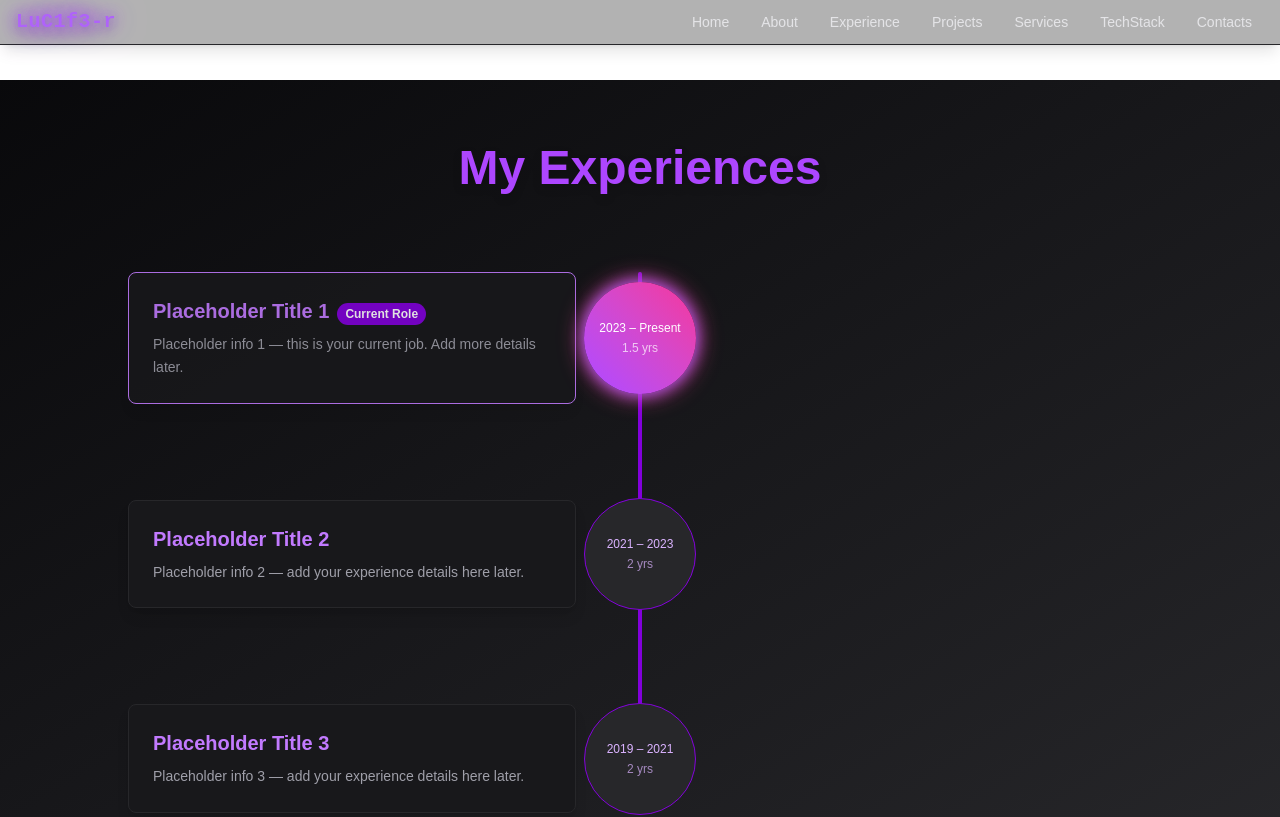
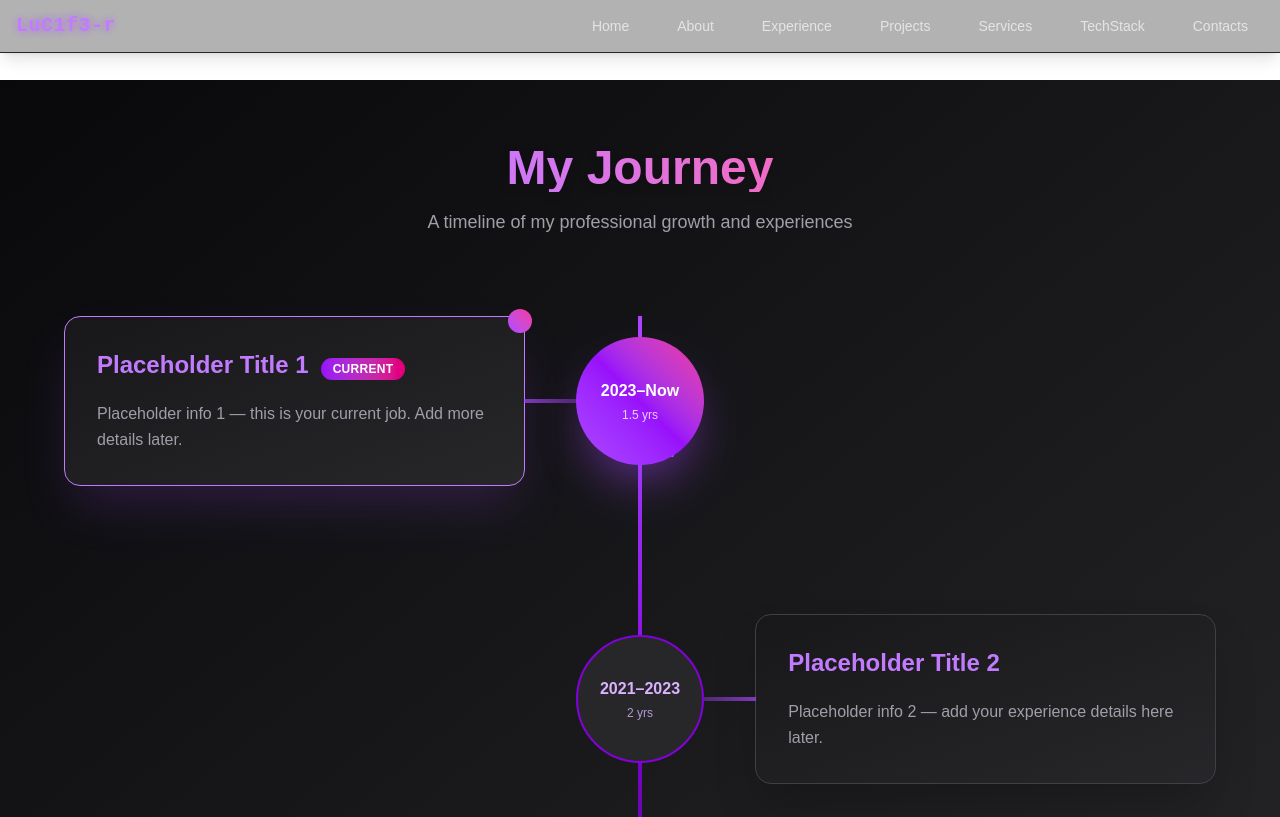
Before and after one commit to LuC1f3-r/portfolio, a Next.js app: page /experience in a window 1280 px wide. Shown: the top 817 px of the page. Built offline with nearby package versions, Linux system fonts and the light colour scheme.

Commit message:
changed the Ui

```diff
--- a/app/components/Navbar.tsx
+++ b/app/components/Navbar.tsx
@@ -1,100 +1,138 @@
 "use client";
 
 import Link from "next/link";
-import { useState } from "react";
-import { FaBars, FaTimes, FaTwitter, FaLinkedin, FaGithub } from "react-icons/fa";
+import { useState, useEffect } from "react";
+import {
+  FaBars,
+  FaTimes,
+  FaTwitter,
+  FaLinkedin,
+  FaGithub,
+} from "react-icons/fa";
 
 const navItems = [
-  { label: "Home", href: "/" },
-  { label: "About", href: "/about" },
-  { label: "Experience", href: "/experience" },
-  { label: "Projects", href: "/projects" },
-  { label: "Services", href: "/services" },
-  { label: "TechStack", href: "/techstack" },
-  { label: "Contacts", href: "/contacts" },
+  { label: "Home", href: "#home" },
+  { label: "About", href: "#about" },
+  { label: "Experience", href: "#experience" },
+  { label: "Projects", href: "#projects" },
+  { label: "Services", href: "#services" },
+  { label: "TechStack", href: "#techstack" },
+  { label: "Contacts", href: "#contacts" },
 ];
 
 const socialLinks = [
-  { icon: <FaTwitter />, href: "https://twitter.com/", label: "Twitter" },
-  { icon: <FaLinkedin />, href: "https://linkedin.com/", label: "LinkedIn" },
-  { icon: <FaGithub />, href: "https://github.com/", label: "GitHub" },
+  { icon: <FaTwitter />, href: "https://x.com/Niyaznhh", label: "Twitter" },
+  { icon: <FaLinkedin />, href: "https://www.linkedin.com/in/niyazherkal/", label: "LinkedIn" },
+  { icon: <FaGithub />, href: "https://github.com/LuC1f3-r", label: "GitHub" },
 ];
 
 export default function Navbar() {
   const [menuOpen, setMenuOpen] = useState(false);
 
+  useEffect(() => {
+    document.body.style.overflow = menuOpen ? "hidden" : "auto";
+    return () => {
+      document.body.style.overflow = "auto";
+    };
+  }, [menuOpen]);
+
+  const closeMenu = () => setMenuOpen(false);
+
   return (
+    <>
+      {/* Fixed Navbar */}
       <header className="fixed top-0 left-0 w-full z-50 bg-black/30 backdrop-blur-lg border-b border-zinc-800 shadow-lg">
-      <nav className="max-w-7xl mx-auto px-4 py-2 flex justify-between items-center text-zinc-200">
+        <nav className="max-w-7xl mx-auto px-4 py-3 flex justify-between items-center text-zinc-200">
+          {/* Logo */}
+          <Link href="#home">
             <h1
-          className="text-purple-400 text-xl font-extrabold tracking-wide animate-breathing-glow drop-shadow-lg"
+              className="text-purple-400 text-xl font-extrabold tracking-wide animate-breathing-glow cursor-pointer"
               style={{ fontFamily: "Fira Mono, monospace" }}
             >
               LuC1f3-r
             </h1>
-        <ul className="hidden md:flex gap-2 text-xs sm:text-sm">
+          </Link>
+
+          {/* Desktop Nav */}
+          <ul className="hidden lg:flex gap-4 text-sm">
             {navItems.map((item, idx) => (
               <li key={idx}>
                 <Link
                   href={item.href}
-                className="relative px-3 py-1 rounded-md transition-all duration-200
-                          hover:bg-purple-900/30 hover:text-purple-400
-                          active:scale-95 active:bg-purple-800/60
-                          focus:outline-none focus:ring-2 focus:ring-purple-500
-                          before:absolute before:inset-0 before:rounded-md before:opacity-0
-                          before:transition-all before:duration-300
-                          hover:before:opacity-100 hover:before:shadow-[0_0_16px_4px_rgba(168,85,247,0.3)]"
-                style={{ zIndex: 1 }}
+                  className="px-4 py-2 rounded-md transition-all duration-200 hover:bg-purple-900/30 hover:text-purple-400"
                 >
                   {item.label}
                 </Link>
               </li>
             ))}
           </ul>
-        {/* Menu Button */}
+
+          {/* Hamburger Button for Mobile */}
           <button
-          className="md:hidden p-2 rounded focus:outline-none focus:ring-2 focus:ring-purple-500"
-          onClick={() => setMenuOpen((v) => !v)}
+            className="lg:hidden p-2 rounded-md focus:outline-none focus:ring-2 focus:ring-purple-500"
+            onClick={() => setMenuOpen(true)}
             aria-label="Open menu"
           >
-          {menuOpen ? <FaTimes size={22} /> : <FaBars size={22} />}
+            <FaBars className="text-zinc-200 text-xl" />
           </button>
-        {/* Mobile Menu */}
-        {menuOpen && (
-          <div className="fixed inset-0 bg-black/70 z-50 flex flex-col items-end">
-            <div className="w-2/3 max-w-xs bg-zinc-900 h-full p-6 flex flex-col gap-6 shadow-lg">
+        </nav>
+      </header>
+
+      {/* Fullscreen Overlay Menu */}
+      <div
+        className={`fixed inset-0 z-50 transition-all duration-500 ${
+          menuOpen ? "opacity-100 visible" : "opacity-0 invisible"
+        }`}
+      >
+        {/* Background */}
+        <div
+          className="absolute inset-0 bg-black/95 backdrop-blur-sm"
+          onClick={closeMenu}
+        />
+
+        {/* Menu Content */}
+        <div className="relative z-10 flex flex-col items-center justify-center h-full px-6">
+          {/* Close Button */}
           <button
-                className="self-end mb-4 p-2 rounded focus:outline-none focus:ring-2 focus:ring-purple-500"
-                onClick={() => setMenuOpen(false)}
+            onClick={closeMenu}
+            className="absolute top-8 right-8 p-3 rounded-full bg-white/10 hover:bg-white/20"
             aria-label="Close menu"
           >
-                <FaTimes size={22} />
+            <FaTimes size={24} className="text-white" />
           </button>
-              <ul className="flex flex-col gap-4 text-base">
+
+          {/* Navigation Items */}
+          <nav className="text-center">
+            <ul className="space-y-8">
               {navItems.map((item, idx) => (
                 <li key={idx}>
                   <Link
                     href={item.href}
-                      className="block px-3 py-2 rounded-md transition-all duration-200
-                                hover:bg-purple-900/30 hover:text-purple-400
-                                active:scale-95 active:bg-purple-800/60
-                                focus:outline-none focus:ring-2 focus:ring-purple-500"
-                      onClick={() => setMenuOpen(false)}
+                    onClick={closeMenu}
+                    className={`block text-4xl font-light text-white/90 hover:text-purple-400 transition-all duration-300 transform hover:scale-110 ${
+                      menuOpen ? "animate-fade-in-up" : ""
+                    }`}
+                    style={{
+                      animationDelay: `${idx * 100}ms`,
+                      animationFillMode: "both",
+                    }}
                   >
                     {item.label}
                   </Link>
                 </li>
               ))}
             </ul>
-              <div className="flex gap-4 mt-auto">
+          </nav>
+
+          {/* Social Icons */}
+          <div className="absolute bottom-12 flex gap-8">
             {socialLinks.map((item, idx) => (
               <a
                 key={idx}
                 href={item.href}
                 target="_blank"
                 rel="noopener noreferrer"
-                    className="text-zinc-200 hover:text-purple-400 text-2xl transition"
-                    aria-label={item.label}
+                className="text-2xl text-white/70 hover:text-purple-400 hover:scale-125 transition-transform"
               >
                 {item.icon}
               </a>
@@ -102,24 +140,37 @@ export default function Navbar() {
           </div>
         </div>
       </div>
-        )}
-      </nav>
-      <style jsx global>{`
+
+      {/* Animation Styles */}
+      <style jsx>{`
+        @keyframes fade-in-up {
+          from {
+            opacity: 0;
+            transform: translateY(30px);
+          }
+          to {
+            opacity: 1;
+            transform: translateY(0);
+          }
+        }
+
+        .animate-fade-in-up {
+          animation: fade-in-up 0.6s ease-out;
+        }
+
         @keyframes breathing-glow {
-          0%,
-          100% {
-            text-shadow: 0 0 8px #a855f7, 0 0 16px #a855f7, 0 0 24px #a855f7;
-            color: #a855f7;
+          0%, 100% {
+            text-shadow: 0 0 5px rgba(168, 85, 247, 0.5);
           }
           50% {
-            text-shadow: 0 0 24px #a855f7, 0 0 48px #a855f7, 0 0 64px #a855f7;
-            color: #c084fc;
+            text-shadow: 0 0 20px rgba(168, 85, 247, 0.8), 0 0 30px rgba(168, 85, 247, 0.6);
           }
         }
+
         .animate-breathing-glow {
-          animation: breathing-glow 2.5s ease-in-out infinite;
+          animation: breathing-glow 2s ease-in-out infinite;
         }
       `}</style>
-    </header>
+    </>
   );
 }
--- a/app/experience/page.tsx
+++ b/app/experience/page.tsx
@@ -1,12 +1,29 @@
 'use client'
 
-import { useEffect, useState } from "react";
+import { useEffect, useState, useRef } from "react";
 
 export default function Experience() {
   const [currentYear, setCurrentYear] = useState<number>(new Date().getFullYear());
+  const [visibleItems, setVisibleItems] = useState<Set<number>>(new Set([1, 2, 3]));
+  const observerRef = useRef<IntersectionObserver | null>(null);
 
   useEffect(() => {
     setCurrentYear(new Date().getFullYear());
+
+    // Intersection Observer for scroll animations
+    observerRef.current = new IntersectionObserver(
+      (entries) => {
+        entries.forEach((entry) => {
+          if (entry.isIntersecting) {
+            const id = parseInt(entry.target.getAttribute('data-id') || '0');
+            setVisibleItems(prev => new Set([...prev, id]));
+          }
+        });
+      },
+      { threshold: 0.1, rootMargin: '100px' }
+    );
+
+    return () => observerRef.current?.disconnect();
   }, []);
 
   const experiences = [
@@ -36,60 +53,180 @@ export default function Experience() {
     },
   ];
 
+  const attachObserver = (element: HTMLElement | null, id: number) => {
+    if (element && observerRef.current) {
+      element.setAttribute('data-id', id.toString());
+      observerRef.current.observe(element);
+    }
+  };
+
   return (
-    <main className="w-screen min-h-screen pt-16 px-8 bg-gradient-to-br from-zinc-950 via-zinc-900 to-zinc-800 text-zinc-100 flex flex-col items-center">
+    <main className="w-screen min-h-screen pt-16 px-4 sm:px-8 bg-gradient-to-br from-zinc-950 via-zinc-900 to-zinc-800 text-zinc-100 flex flex-col items-center overflow-x-hidden">
 
-      <h1 className="text-4xl sm:text-5xl font-extrabold text-purple-500 drop-shadow-lg mb-20">
-        My Experiences
+      <div className="text-center mb-20">
+        <h1 className="text-4xl sm:text-5xl font-extrabold text-transparent bg-clip-text bg-gradient-to-r from-purple-400 to-pink-400 drop-shadow-lg mb-4">
+          My Journey
         </h1>
+        <p className="text-zinc-400 text-lg max-w-2xl mx-auto">
+          A timeline of my professional growth and experiences
+        </p>
+      </div>
 
-      <div className="relative max-w-5xl w-full">
-        {/* Vertical center line */}
-        <div className="absolute top-0 left-1/2 transform -translate-x-1/2 w-1 bg-purple-700 h-full rounded" />
+      <div className="relative max-w-6xl w-full pb-12">
+        {/* Vertical center line - hidden on mobile */}
+        <div className="hidden md:block absolute top-0 left-1/2 transform -translate-x-1/2 w-1 bg-gradient-to-b from-purple-500 via-purple-700 to-transparent h-full" />
 
         {/* Timeline items */}
-        <div className="flex flex-col space-y-24">
-          {experiences.map((exp) => {
+        <div className="flex flex-col space-y-16 md:space-y-32">
+          {experiences.map((exp, index) => {
             const isLeft = exp.id % 2 !== 0;
+            const isVisible = visibleItems.has(exp.id);
 
             return (
               <div
                 key={exp.id}
-                className={`relative flex justify-${isLeft ? "start" : "end"} w-full`}
+                ref={(el) => attachObserver(el, exp.id)}
+                className="relative flex justify-center md:justify-start w-full"
               >
-                {/* Experience Card */}
+                {/* Mobile Layout */}
+                <div className="md:hidden w-full max-w-lg">
+                  {/* Year Circle - Mobile */}
+                  <div className="flex justify-center mb-6">
                     <div
-                  className={`bg-zinc-900 rounded-lg p-6 shadow-lg w-full max-w-md z-10 border ${
+                      className={`flex flex-col items-center justify-center w-20 h-20 rounded-full text-xs text-center font-mono transition-all duration-700 transform ${
+                        isVisible ? 'scale-100 opacity-100' : 'scale-75 opacity-0'
+                      } ${
                         exp.isCurrent
-                      ? "border-purple-400 animate-pulse-slow"
-                      : "border-zinc-800"
+                          ? "bg-gradient-to-tr from-purple-500 via-purple-600 to-pink-500 text-white shadow-2xl shadow-purple-500/50 animate-glow-soft"
+                          : "bg-zinc-800 border-2 border-purple-700 text-purple-300"
                       }`}
                     >
-                  <h2 className="text-xl font-semibold text-purple-400 mb-2">
+                      <div className="font-bold text-sm">
+                        {exp.startYear}–{exp.isCurrent ? "Now" : exp.startYear + parseInt(exp.duration)}
+                      </div>
+                      <div className="mt-1 text-xs opacity-80 font-normal">
+                        {exp.duration}
+                      </div>
+                    </div>
+                  </div>
+
+                  {/* Experience Card - Mobile */}
+                  <div
+                    className={`relative bg-gradient-to-br from-zinc-900 to-zinc-800 rounded-2xl p-6 shadow-2xl border transition-all duration-700 transform ${
+                      isVisible ? 'translate-y-0 opacity-100' : 'translate-y-8 opacity-0'
+                    } ${
+                      exp.isCurrent
+                        ? "border-purple-400 shadow-purple-500/20"
+                        : "border-zinc-700 hover:border-purple-600"
+                    }`}
+                  >
+                    {exp.isCurrent && (
+                      <div className="absolute -top-2 -right-2 w-4 h-4 bg-gradient-to-tr from-purple-500 to-pink-500 rounded-full animate-ping" />
+                    )}
+
+                    <div className="flex flex-col space-y-3">
+                      <div>
+                        <h2 className="text-xl font-bold text-purple-400 mb-1">
                           {exp.title}
                           {exp.isCurrent && (
-                      <span className="ml-2 px-2 py-1 text-xs bg-purple-700 rounded-full text-white">
-                        Current Role
+                            <span className="block mt-2 px-3 py-1 text-xs bg-gradient-to-r from-purple-600 to-pink-600 rounded-full text-white font-semibold tracking-wide w-fit">
+                              CURRENT
                             </span>
                           )}
                         </h2>
-                  <p className="text-zinc-400 text-sm leading-relaxed">
+                      </div>
+
+                      <p className="text-zinc-400 leading-relaxed text-sm">
+                        {exp.info}
+                      </p>
+                    </div>
+                  </div>
+                </div>
+
+                {/* Desktop Layout */}
+                <div className={`hidden md:flex ${isLeft ? 'justify-start' : 'justify-end'} w-full`}>
+                  {/* Experience Card - Desktop */}
+                  <div
+                    className={`relative bg-gradient-to-br from-zinc-900 to-zinc-800 rounded-2xl p-8 shadow-2xl w-full max-w-2/5 z-10 border transition-all duration-700 transform ${
+                      isVisible ? 'translate-x-0 opacity-100' : `${isLeft ? '-translate-x-8' : 'translate-x-8'} opacity-0`
+                    } ${
+                      exp.isCurrent
+                        ? "border-purple-400 shadow-purple-500/20"
+                        : "border-zinc-700 hover:border-purple-600"
+                    } ${
+                      isLeft ? 'mr-40' : 'ml-40'
+                    }`}
+                    style={{
+                      animationDelay: `${index * 200}ms`
+                    }}
+                  >
+                    {exp.isCurrent && (
+                      <div className="absolute -top-2 -right-2 w-6 h-6 bg-gradient-to-tr from-purple-500 to-pink-500 rounded-full animate-ping" />
+                    )}
+
+                    <div className="flex flex-col space-y-4">
+                      <div>
+                        <h2 className="text-2xl font-bold text-purple-400 mb-1">
+                          {exp.title}
+                          {exp.isCurrent && (
+                            <span className="ml-3 px-3 py-1 text-xs bg-gradient-to-r from-purple-600 to-pink-600 rounded-full text-white font-semibold tracking-wide">
+                              CURRENT
+                            </span>
+                          )}
+                        </h2>
+                      </div>
+
+                      <p className="text-zinc-400 leading-relaxed text-base">
                         {exp.info}
                       </p>
                     </div>
 
-                {/* Year Circle */}
+                    {/* Card connector line */}
+                    <div
+                      className={`absolute top-1/2 ${isLeft ? '-right-28 bg-gradient-to-r' : '-left-28 bg-gradient-to-l'} w-28 h-1 from-purple-500/70 to-transparent transform -translate-y-1/2`}
+                    />
+                  </div>
+
+                  {/* Year Circle - Desktop */}
                   <div className="absolute top-1/2 left-1/2 transform -translate-x-1/2 -translate-y-1/2 z-20">
                     <div
-                    className={`flex flex-col items-center justify-center w-28 h-28 rounded-full text-xs text-center font-mono ${
+                      className={`flex flex-col items-center justify-center w-32 h-32 rounded-full text-sm text-center font-mono transition-all duration-700 transform ${
+                        isVisible ? 'scale-100 opacity-100' : 'scale-75 opacity-0'
+                      } ${
                         exp.isCurrent
-                        ? "bg-gradient-to-tr from-purple-500 to-pink-500 text-white shadow-xl animate-glow"
-                        : "bg-zinc-800 border border-purple-700 text-purple-300"
+                          ? "bg-gradient-to-tr from-purple-500 via-purple-600 to-pink-500 text-white shadow-2xl shadow-purple-500/50 animate-glow-soft"
+                          : "bg-zinc-800 border-2 border-purple-700 text-purple-300 hover:bg-zinc-700 hover:border-purple-500"
                       }`}
+                      style={{
+                        animationDelay: `${index * 200 + 300}ms`
+                      }}
                     >
-                    <div>{exp.startYear} – {exp.isCurrent ? "Present" : exp.startYear + parseInt(exp.duration)}</div>
-                    <div className="mt-1 text-xs opacity-70">{exp.duration}</div>
+                      <div className="font-bold text-base">
+                        {exp.startYear}–{exp.isCurrent ? "Now" : exp.startYear + parseInt(exp.duration)}
                       </div>
+                      <div className="mt-1 text-xs opacity-80 font-normal">
+                        {exp.duration}
+                      </div>
+                    </div>
+                  </div>
+
+                  {/* Floating particles for current role - Desktop only */}
+                  {exp.isCurrent && (
+                    <div className="absolute top-1/2 left-1/2 transform -translate-x-1/2 -translate-y-1/2 pointer-events-none">
+                      {[...Array(6)].map((_, i) => (
+                        <div
+                          key={i}
+                          className="absolute w-1 h-1 bg-purple-400 rounded-full animate-float"
+                          style={{
+                            left: `${Math.cos(i * 60 * Math.PI / 180) * 60}px`,
+                            top: `${Math.sin(i * 60 * Math.PI / 180) * 60}px`,
+                            animationDelay: `${i * 0.5}s`,
+                            animationDuration: '3s'
+                          }}
+                        />
+                      ))}
+                    </div>
+                  )}
                 </div>
               </div>
             );
@@ -99,15 +236,71 @@ export default function Experience() {
 
       {/* Custom Animations */}
       <style>{`
-        @keyframes glow {
-          0%, 100% { box-shadow: 0 0 10px #a855f7, 0 0 20px #ec4899; }
-          50% { box-shadow: 0 0 25px #a855f7, 0 0 35px #ec4899; }
+        @keyframes slide-in-left {
+          from {
+            transform: translateX(-100px);
+            opacity: 0;
           }
-        .animate-glow {
-          animation: glow 2.5s ease-in-out infinite;
+          to {
+            transform: translateX(0);
+            opacity: 1;
           }
-        .animate-pulse-slow {
-          animation: pulse 3s cubic-bezier(0.4, 0, 0.6, 1) infinite;
+        }
+
+        @keyframes slide-in-right {
+          from {
+            transform: translateX(100px);
+            opacity: 0;
+          }
+          to {
+            transform: translateX(0);
+            opacity: 1;
+          }
+        }
+
+        @keyframes glow-soft {
+          0%, 100% {
+            box-shadow: 0 0 20px rgba(168, 85, 247, 0.4), 0 0 40px rgba(236, 72, 153, 0.2);
+            transform: scale(1);
+          }
+          50% {
+            box-shadow: 0 0 30px rgba(168, 85, 247, 0.6), 0 0 60px rgba(236, 72, 153, 0.4);
+            transform: scale(1.02);
+          }
+        }
+
+        @keyframes float {
+          0%, 100% {
+            transform: translateY(0px) scale(1);
+            opacity: 0.7;
+          }
+          50% {
+            transform: translateY(-20px) scale(1.2);
+            opacity: 1;
+          }
+        }
+
+        .animate-slide-in-left {
+          animation: slide-in-left 0.8s ease-out forwards;
+        }
+
+        .animate-slide-in-right {
+          animation: slide-in-right 0.8s ease-out forwards;
+        }
+
+        .animate-glow-soft {
+          animation: glow-soft 3s ease-in-out infinite;
+        }
+
+        .animate-float {
+          animation: float 3s ease-in-out infinite;
+        }
+
+        @media (max-width: 768px) {
+          .animate-slide-in-left,
+          .animate-slide-in-right {
+            animation: slide-in-left 0.8s ease-out forwards;
+          }
         }
       `}</style>
     </main>
```
Also changed, not shown: app/components/Hero.tsx (+6 -6 lines). Lines whose indentation alone changed are shown as unchanged.
